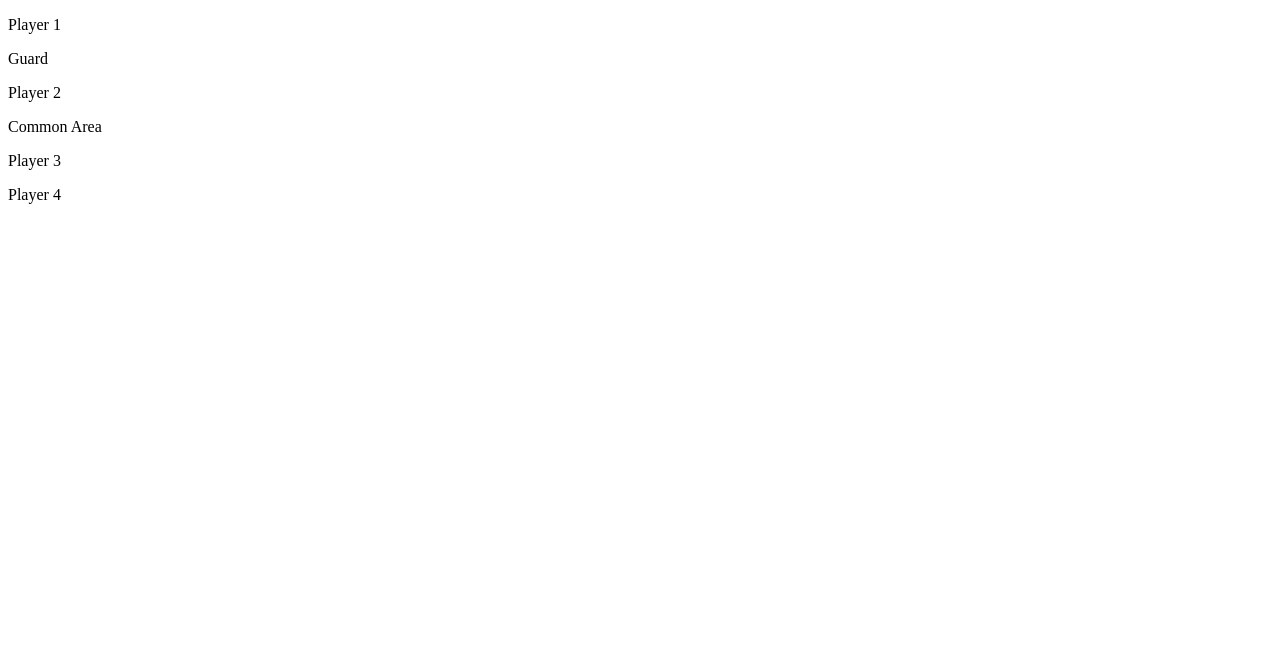
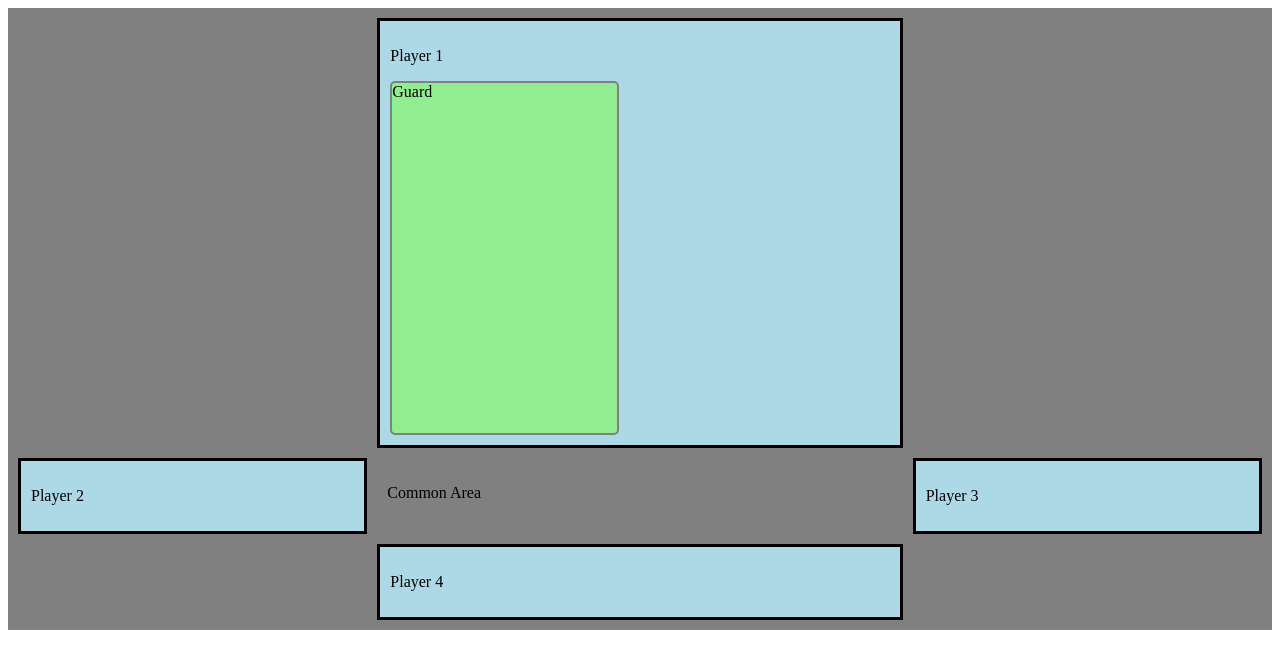
Before and after one commit to Twunderlich/luv-ledda, a plain HTML site: page index.html in a window 1280 px wide. Drawn offline with Linux system fonts and the light colour scheme.

Commit message:
linked css and page.js

```diff
--- a/index.html
+++ b/index.html
@@ -3,9 +3,10 @@
 <html>
 <head>
 	<title>Luv Ledda</title>
-	<link rel="stylesheet" type="text/css" href="#">
+	<link rel="stylesheet" type="text/css" href="stylesheet.css">
 	<meta charset="utf-8">
 	<script type="text/javascript" src="twtest.js"></script>
+	<script type="text/javascript" src="page.js"></script>
 </head>
 <body>
 	<div class="grid-container">
```
